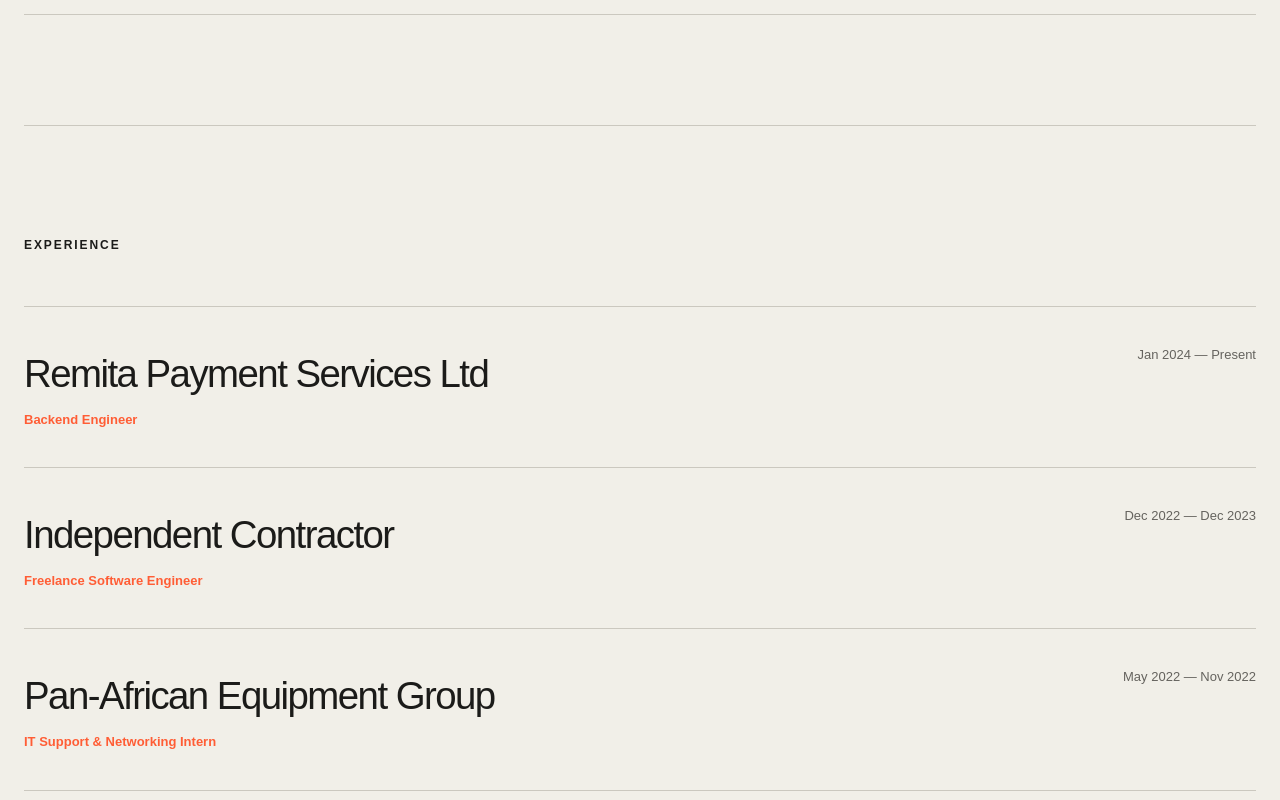
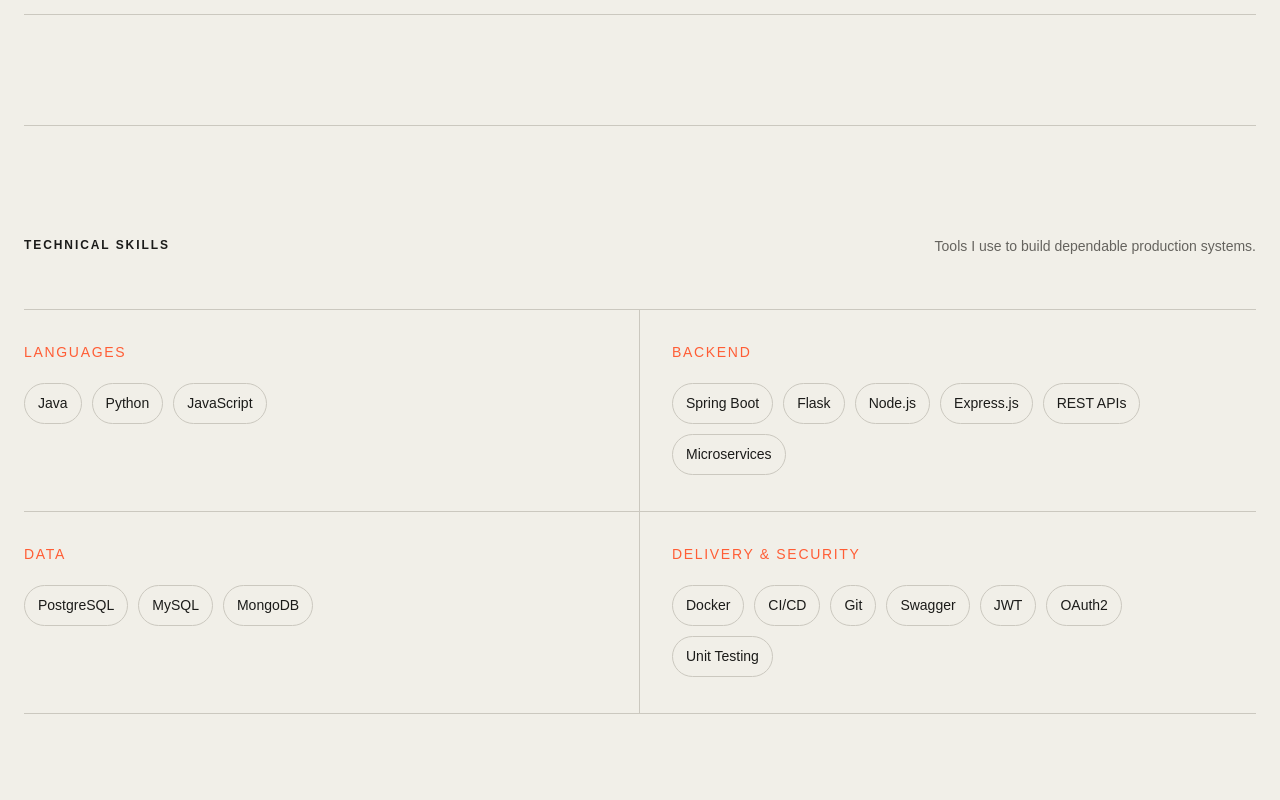
Before and after one commit to twincie/portfolio, a Next.js app: page / in a window 1280 px wide. Shown: the part 1600-2400 px from the top of the page. Built offline with nearby package versions, Linux system fonts and the light colour scheme; no server answers.

Commit message:
Add technical skills showcase

```diff
--- a/app/globals.css
+++ b/app/globals.css
@@ -45,6 +45,14 @@
 .project p { max-width: 560px; margin: 0; color: var(--muted); line-height: 1.55; }
 .project ul { list-style: none; margin: 4px 0 0; padding: 0; display: flex; flex-wrap: wrap; gap: 8px; }
 .project li { border: 1px solid var(--line); border-radius: 999px; padding: 7px 11px; font-size: 11px; text-transform: uppercase; letter-spacing: .08em; }
+.skills { padding: 110px 0 120px; border-top: 1px solid var(--line); }
+.skills-grid { display: grid; grid-template-columns: repeat(2, minmax(0, 1fr)); border-top: 1px solid var(--line); }
+.skill-group { padding: 32px 32px 36px 0; border-bottom: 1px solid var(--line); }
+.skill-group:nth-child(odd) { border-right: 1px solid var(--line); }
+.skill-group:nth-child(even) { padding-left: 32px; }
+.skill-group h2 { margin: 0 0 20px; color: var(--signal); font-size: 14px; text-transform: uppercase; letter-spacing: .12em; }
+.skill-group ul { display: flex; flex-wrap: wrap; gap: 10px; margin: 0; padding: 0; list-style: none; }
+.skill-group li { border: 1px solid var(--line); border-radius: 999px; padding: 9px 13px; font-size: 14px; }
 .experience { padding: 110px 0 120px; border-top: 1px solid var(--line); }
 .experience-item { display: flex; align-items: flex-start; justify-content: space-between; gap: 40px; padding: 38px 0; border-top: 1px solid var(--line); }
 .experience-item:last-child { border-bottom: 1px solid var(--line); }
@@ -77,6 +85,7 @@
   .hero-actions { flex-wrap: wrap; gap: 18px; }
   .work { padding: 80px 0; } .aside { display: none; }
   .project { grid-template-columns: 40px 1fr; } .project ul { grid-column: 2; }
+  .skills { padding: 80px 0; } .skills-grid { grid-template-columns: 1fr; } .skill-group, .skill-group:nth-child(even) { padding: 26px 0; border-right: 0; }
   .experience { padding: 80px 0; } .experience-item { flex-direction: column; gap: 14px; padding: 32px 0; }
   .about { padding: 90px 0; } .about-intro { align-items: center; } .portrait { width: 96px; height: 96px; } .about-copy { grid-template-columns: 1fr; gap: 44px; margin-top: 50px; }
   .footer-link { align-items: flex-end; gap: 14px; line-height: .95; overflow-wrap: anywhere; } .email-action { padding: 11px; } .email-action > span { position: absolute; width: 1px; height: 1px; overflow: hidden; clip: rect(0 0 0 0); white-space: nowrap; }
--- a/app/page.tsx
+++ b/app/page.tsx
@@ -13,11 +13,18 @@
   { company: "Pan-African Equipment Group", role: "IT Support & Networking Intern", period: "May 2022 — Nov 2022" },
 ];
 
+const skillGroups = [
+  { label: "Languages", skills: ["Java", "Python", "JavaScript"] },
+  { label: "Backend", skills: ["Spring Boot", "Flask", "Node.js", "Express.js", "REST APIs", "Microservices"] },
+  { label: "Data", skills: ["PostgreSQL", "MySQL", "MongoDB"] },
+  { label: "Delivery & security", skills: ["Docker", "CI/CD", "Git", "Swagger", "JWT", "OAuth2", "Unit Testing"] },
+];
+
 export default function Home() {
   return <main>
     <nav className="nav shell" aria-label="Main navigation">
       <a className="wordmark" href="#top" aria-label="Johnson Oyebode, home">JO<span>.</span></a>
-      <div className="nav-actions"><div className="nav-links"><a href="#work">Projects</a><a href="#experience">Experience</a><a href="#about">About</a><a className="nav-cta" href="mailto:oyebodej2@gmail.com">Say hello</a></div><ThemeToggle /></div>
+      <div className="nav-actions"><div className="nav-links"><a href="#work">Projects</a><a href="#skills">Skills</a><a href="#experience">Experience</a><a href="#about">About</a><a className="nav-cta" href="mailto:oyebodej2@gmail.com">Say hello</a></div><ThemeToggle /></div>
     </nav>
     <section className="hero shell" id="top">
       <p className="eyebrow">Backend Engineer · Lagos, Nigeria</p>
@@ -29,6 +36,12 @@
       <div className="project-list">{projects.map((project) => <article className="project" key={project.number}>
         <span className="project-number">{project.number}</span><div><h2>{project.title}</h2><p>{project.description}</p></div>
         <ul aria-label={`${project.title} technologies`}>{project.tags.map((tag) => <li key={tag}>{tag}</li>)}</ul>
+      </article>)}</div>
+    </section>
+    <section className="skills shell" id="skills">
+      <div className="section-heading"><p className="eyebrow">Technical skills</p><p className="aside">Tools I use to build dependable production systems.</p></div>
+      <div className="skills-grid">{skillGroups.map((group) => <article className="skill-group" key={group.label}>
+        <h2>{group.label}</h2><ul>{group.skills.map((skill) => <li key={skill}>{skill}</li>)}</ul>
       </article>)}</div>
     </section>
     <section className="experience shell" id="experience">
```
